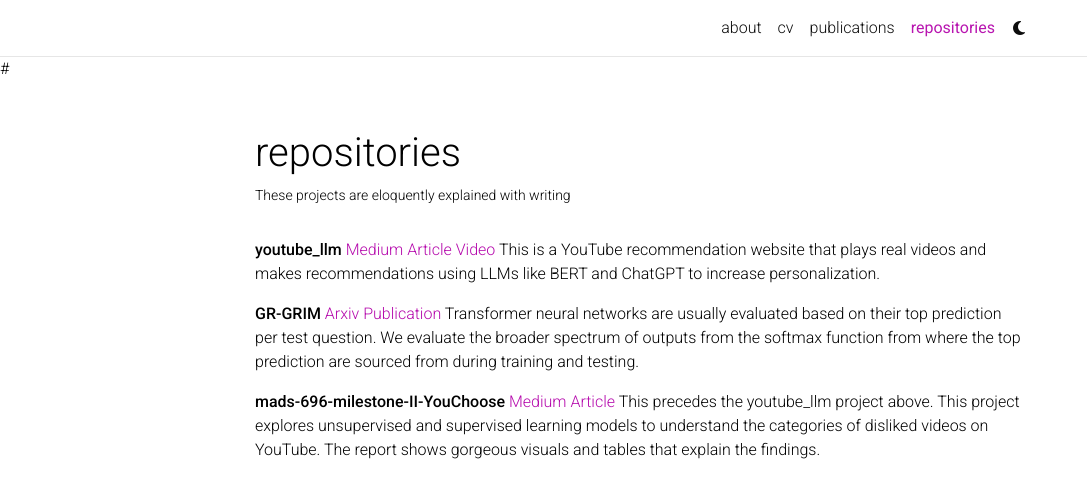
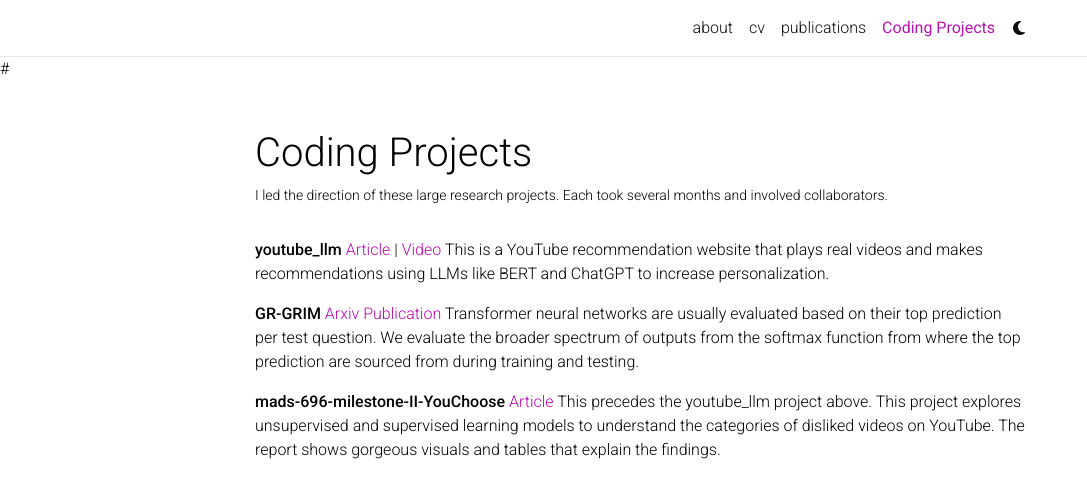
Before and after one commit to kephasitati/Portfolio-Template, a Jekyll site: the page built from _pages/repositories.md, in a window 1280 px wide and 1180 px high. Shown: the top 482 px of the window, without its empty margins (0-1087 px from the left). Built offline with Jekyll 4.4.1, drawn with Linux system fonts in a browser that asks for light colours; comment, search, counter and statistics services are not loaded; a style sheet for code colours, icons or effects is not loaded.

Commit message:
Update repositories.md

```diff
--- a/_pages/repositories.md
+++ b/_pages/repositories.md
@@ -1,13 +1,13 @@
 ---
 layout: page
 permalink: /repositories/
-title: repositories
-description: These projects are eloquently explained with writing
+title: Coding Projects
+description: I led the direction of these large research projects. Each took several months and involved collaborators.
 nav: true
 nav_order: 4
 ---
 
-**youtube_llm** [Medium Article](https://medium.com/@gabrielalon257/youtube-filtering-capstone-67f755fb6dca) [Video](https://drive.google.com/file/d/10EIKd1QhmoLsq2TeQgsYkP51RMODiRMc/view)
+**youtube_llm** [Article](https://medium.com/@gabrielalon257/youtube-filtering-capstone-67f755fb6dca) | [Video](https://drive.google.com/file/d/10EIKd1QhmoLsq2TeQgsYkP51RMODiRMc/view)
 This is a YouTube recommendation website that plays real videos and makes recommendations
 using LLMs like BERT and ChatGPT to increase personalization.
 
@@ -15,7 +15,7 @@
 Transformer neural networks are usually evaluated based on their top prediction per test question. We evaluate the broader
 spectrum of outputs from the softmax function from where the top prediction are sourced from during training and testing.
 
-**mads-696-milestone-II-YouChoose** [Medium Article](https://medium.com/@gabrielalon257/predicting-youtube-dislikes-4c71a41718ac)
+**mads-696-milestone-II-YouChoose** [Article](https://medium.com/@gabrielalon257/predicting-youtube-dislikes-4c71a41718ac)
 This precedes the youtube_llm project above. This project explores unsupervised and supervised learning models to understand
 the categories of disliked videos on YouTube. The report shows gorgeous visuals and tables that explain the findings.
 
```
